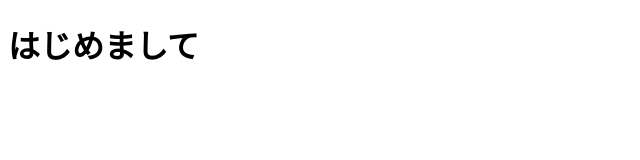
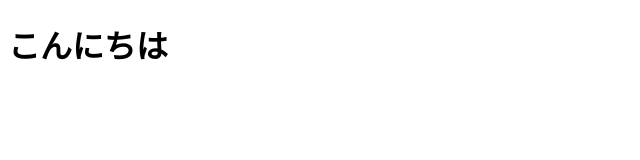
Before and after one commit to yujiyujis3-oss/zerocode, a plain HTML site: page practice/index.html in a window 1280 px wide. Shown: the whole page, without its empty margins (0-640 px from the left). Drawn offline with Linux system fonts and the light colour scheme.

Commit message:
Change header text from 'はじめまして' to 'こんにちは'

```diff
--- a/practice/index.html
+++ b/practice/index.html
@@ -5,6 +5,6 @@
   <title>はじめてのページ</title>
 </head>
 <body>
-  <h1>はじめまして</h1>
+  <h1>こんにちは</h1>
 </body>
 </html>
```
